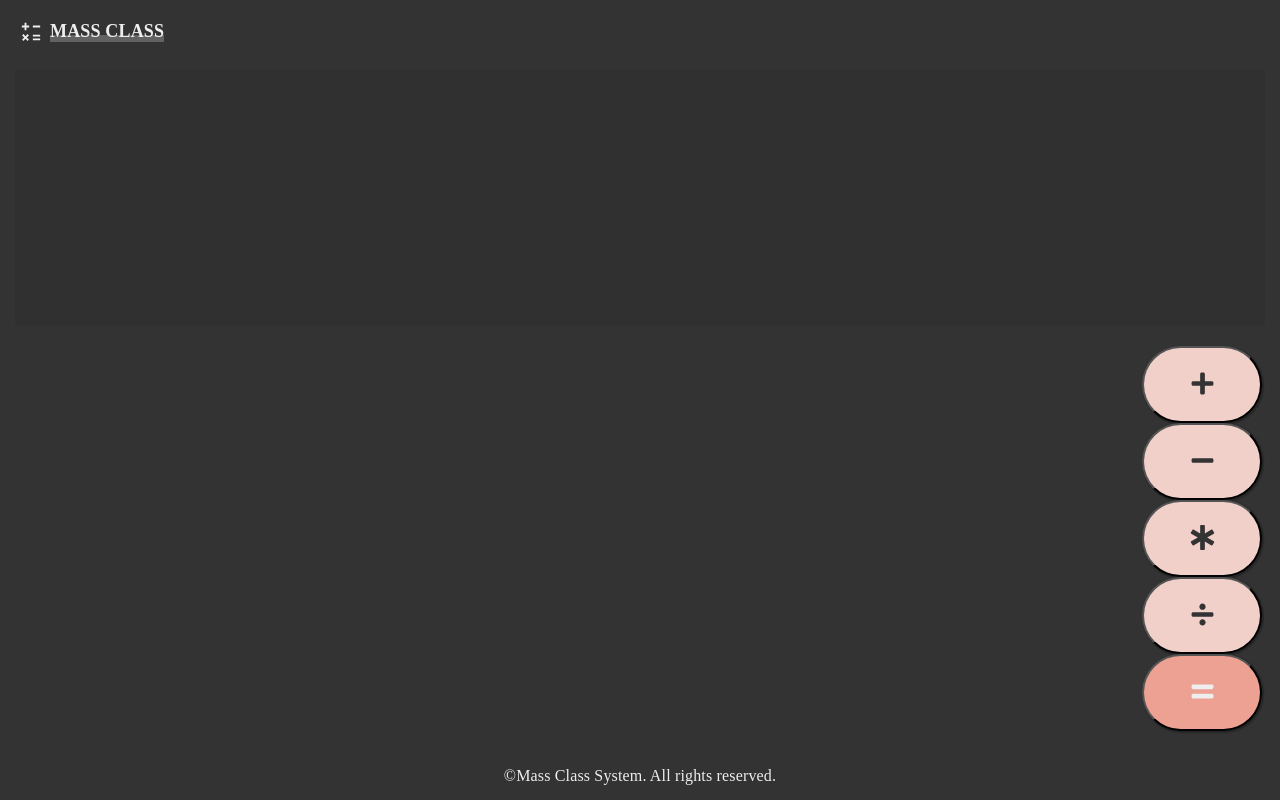
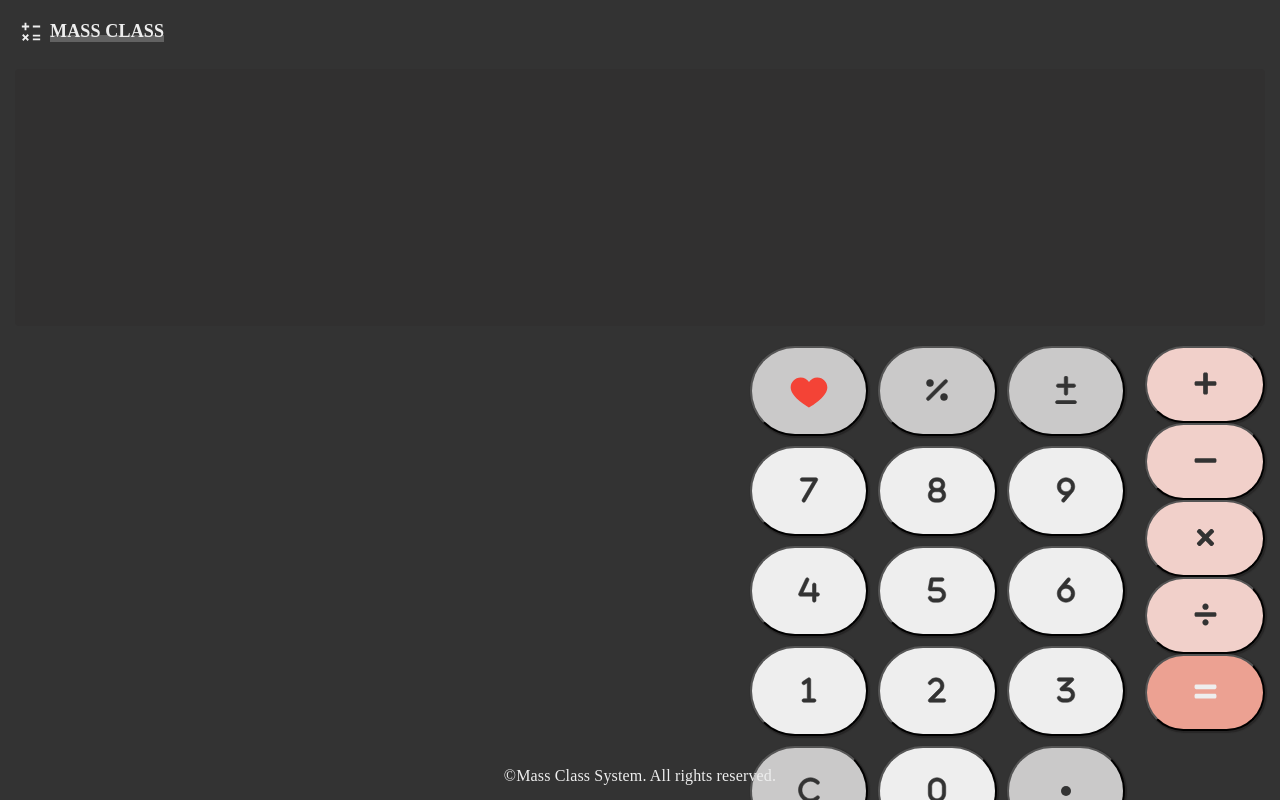
Before and after one commit to jychoi-individual/calculate, a React (Create React App) app: page /calculate in a window 1280 px wide. Built offline with nearby package versions, Linux system fonts and the light colour scheme.

Commit message:
Devs_Style/ Feat: 버튼 영역 컴포넌트 UI 구현
- 버튼 영역 컴포넌트 관련 UI 구현

```diff
--- a/src/calcaulte/component/frame/CalculateButton.tsx
+++ b/src/calcaulte/component/frame/CalculateButton.tsx
@@ -26,5 +26,5 @@ const CalculateButtonDiv = styled.div`
   width: 100%;
   height: 50%;
   display: flex;
-  gap: 10px;
+  gap: 20px;
 `;
--- a/src/calcaulte/component/unit/CalculateMath.tsx
+++ b/src/calcaulte/component/unit/CalculateMath.tsx
@@ -12,6 +12,6 @@ function CalculateMath(): JSX.Element {
 export default CalculateMath;
 
 const CalculateMathDiv = styled.div`
-  width: 50%;
+  width: 60%;
   height: 100%;
 `;
--- a/src/calcaulte/component/unit/CalculateNumber.tsx
+++ b/src/calcaulte/component/unit/CalculateNumber.tsx
@@ -1,5 +1,27 @@
 // 라이브러리
 import styled from "styled-components";
+
+// 컴포넌트
+import Button from "../../../common/component/Button";
+
+// 아이콘
+import {
+  Fa0,
+  Fa1,
+  Fa2,
+  Fa3,
+  Fa4,
+  Fa5,
+  Fa6,
+  Fa7,
+  Fa8,
+  Fa9,
+  FaC,
+  FaCircle,
+  FaPercent,
+  FaPlusMinus,
+} from "react-icons/fa6";
+import { FcLike } from "react-icons/fc";
 
 /**
  * @desc 계산기에서의 숫자 영역입니다.
@@ -7,13 +29,58 @@ import styled from "styled-components";
  */
 function CalculateNumber(): JSX.Element {
   return (
-    <CalculateNumberDiv className="calcaulate__number"></CalculateNumberDiv>
+    <CalculateNumberDiv className="calcaulate__number">
+      {/** 첫 버튼 줄 영역입니다. 하트, 퍼센트, 플러스마이너스 버튼을 출력합니다. */}
+      <NumberButtonWrap>
+        <Button icon={<FcLike />} className={"heart__btn"} />
+        <Button icon={<FaPercent />} className={"add__number__btn"} />
+        <Button icon={<FaPlusMinus />} className={"add__number__btn"} />
+      </NumberButtonWrap>
+
+      {/** 두번째 버튼 줄 영역입니다. 7, 8, 9 버튼을 출력합니다. */}
+      <NumberButtonWrap>
+        <Button icon={<Fa7 />} className={"number__btn"} />
+        <Button icon={<Fa8 />} className={"number__btn"} />
+        <Button icon={<Fa9 />} className={"number__btn"} />
+      </NumberButtonWrap>
+
+      {/** 세번째 버튼 줄 영역입니다. 4, 5, 6 버튼을 출력합니다. */}
+      <NumberButtonWrap>
+        <Button icon={<Fa4 />} className={"number__btn"} />
+        <Button icon={<Fa5 />} className={"number__btn"} />
+        <Button icon={<Fa6 />} className={"number__btn"} />
+      </NumberButtonWrap>
+
+      {/** 네번째 버튼 줄 영역입니다. 1, 2, 3 버튼을 출력합니다. */}
+      <NumberButtonWrap>
+        <Button icon={<Fa1 />} className={"number__btn"} />
+        <Button icon={<Fa2 />} className={"number__btn"} />
+        <Button icon={<Fa3 />} className={"number__btn"} />
+      </NumberButtonWrap>
+
+      {/** 네번째 버튼 줄 영역입니다. clear, 0, dot 버튼을 출력합니다. */}
+      <NumberButtonWrap>
+        <Button icon={<FaC />} className={"add__number__btn"} />
+        <Button icon={<Fa0 />} className={"number__btn"} />
+        <Button icon={<FaCircle />} className={"add__dot__btn"} />
+      </NumberButtonWrap>
+    </CalculateNumberDiv>
   );
 }
 
 export default CalculateNumber;
 
 const CalculateNumberDiv = styled.div`
-  width: 40%;
+  width: 30%;
   height: 100%;
+  display: flex;
+  gap: 10px;
+  flex-direction: column;
 `;
+
+const NumberButtonWrap = styled.div`
+  width: 100%;
+  display: flex;
+  justify-content: space-evenly;
+  gap: 10px;
+`;
--- a/src/calcaulte/component/unit/CalculateOperator.tsx
+++ b/src/calcaulte/component/unit/CalculateOperator.tsx
@@ -5,13 +5,7 @@ import styled from "styled-components";
 import Button from "../../../common/component/Button";
 
 // 아이콘
-import {
-  FaPlus,
-  FaMinus,
-  FaDivide,
-  FaStarOfLife,
-  FaEquals,
-} from "react-icons/fa";
+import { FaPlus, FaMinus, FaDivide, FaTimes, FaEquals } from "react-icons/fa";
 
 /**
  * @desc 계산기에서의 기본 사칙연산 버튼 영역입니다.
@@ -22,7 +16,7 @@ function CalculateOperator(): JSX.Element {
     <CalculateOperatorDiv className="calcaulate__operator">
       <Button icon={<FaPlus />} className={"operate__btn"} />
       <Button icon={<FaMinus />} className={"operate__btn"} />
-      <Button icon={<FaStarOfLife />} className={"operate__btn"} />
+      <Button icon={<FaTimes />} className={"operate__btn"} />
       <Button icon={<FaDivide />} className={"operate__btn"} />
       <Button icon={<FaEquals />} className={"operate__btn"} />
     </CalculateOperatorDiv>
@@ -37,4 +31,5 @@ const CalculateOperatorDiv = styled.div`
   display: flex;
   justify-content: space-between;
   flex-direction: column;
+  align-items: center;
 `;
--- a/src/common/component/Button.tsx
+++ b/src/common/component/Button.tsx
@@ -1,8 +1,11 @@
 // 라이브러리
-import styled, { css } from "styled-components";
+import styled from "styled-components";
 
 // 인터페이스
 import { ButtonProps } from "../type/commonType";
+
+// 스타일
+import ButtonStyle from "../style/ButtonStyle";
 
 /**
  * @desc 공통 단일 버튼 컴포넌트입니다.
@@ -21,32 +24,8 @@ function Button({ text, icon, className }: ButtonProps): JSX.Element {
 
 export default Button;
 
-const operateStyle = css`
-  width: 120px;
-  height: 90px;
-  background: ${(props) => props.theme.color.primary};
-  box-shadow: 1px 1px 1px 1px ${(props) => props.theme.color.btnBackground};
-
-  svg {
-    font-size: 25px;
-    color: ${(props) => props.theme.color.dark};
-  }
-
-  &:last-child {
-    background: ${(props) => props.theme.color.deepPrimary};
-
-    svg {
-      color: ${(props) => props.theme.color.smoke};
-    }
-  }
+const ButtonDiv = styled.button`
+  ${ButtonStyle}
 `;
 
-const ButtonDiv = styled.button`
-  border-radius: 50px;
-  cursor: pointer;
-
-  &.operate__btn {
-    ${operateStyle}
-  }
-`;
 const IconDiv = styled.div``;
--- /dev/null
+++ b/src/common/style/ButtonStyle.tsx
@@ -0,0 +1,82 @@
+// 라이브러리
+import { css } from "styled-components";
+
+const heartStyle = css`
+  background: ${(props) => props.theme.color.deepSmoke};
+
+  svg {
+    font-size: 40px;
+  }
+`;
+
+const dotStyle = css`
+  background: ${(props) => props.theme.color.deepSmoke};
+
+  svg {
+    font-size: 10px;
+  }
+`;
+
+const addNumberStyle = css`
+  background: ${(props) => props.theme.color.deepSmoke};
+
+  svg {
+    font-size: 28px;
+    stroke-width: 10px;
+  }
+`;
+
+const numberStyle = css`
+  background: ${(props) => props.theme.color.smoke};
+  svg {
+    font-size: 28px;
+    stroke-width: 10px;
+  }
+`;
+
+const operateStyle = css`
+  background: ${(props) => props.theme.color.primary};
+
+  &:last-child {
+    background: ${(props) => props.theme.color.vividPrimary};
+
+    svg {
+      color: ${(props) => props.theme.color.smoke};
+    }
+  }
+`;
+
+const ButtonStyle = css`
+  border-radius: 50px;
+  cursor: pointer;
+  width: 120px;
+  height: 90px;
+  box-shadow: 1px 1px 1px 1px ${(props) => props.theme.color.shadow};
+
+  svg {
+    font-size: 25px;
+    color: ${(props) => props.theme.color.dark};
+  }
+
+  &.operate__btn {
+    ${operateStyle}
+  }
+
+  &.number__btn {
+    ${numberStyle}
+  }
+
+  &.add__number__btn {
+    ${addNumberStyle}
+  }
+
+  &.add__dot__btn {
+    ${dotStyle}
+  }
+
+  &.heart__btn {
+    ${heartStyle}
+  }
+`;
+
+export default ButtonStyle;
--- a/src/style/GlobalTheme.tsx
+++ b/src/style/GlobalTheme.tsx
@@ -2,12 +2,13 @@
 const GlobalTheme = {
   color: {
     primary: "#f1d0ca",
-    deepPrimary: "#eca192",
+    vividPrimary: "#eca192",
     dark: "#333333",
-    btnBackground: "#272626",
     deepDark: "#313030",
+    shadow: "#272626",
     white: "#ffffff",
     smoke: "#eeeeee",
+    deepSmoke: "#cac9c9",
     smokeOpacity: "#eeeeee40",
   },
 };
```
